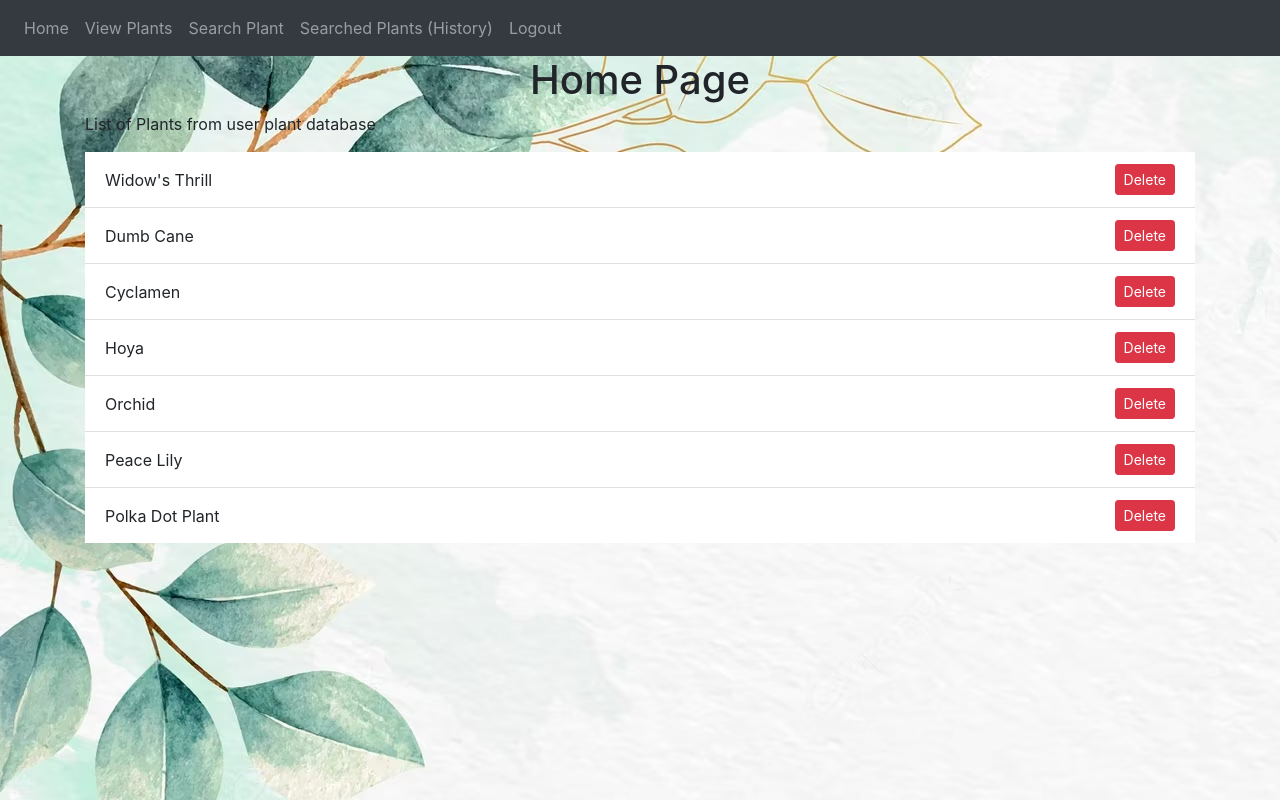
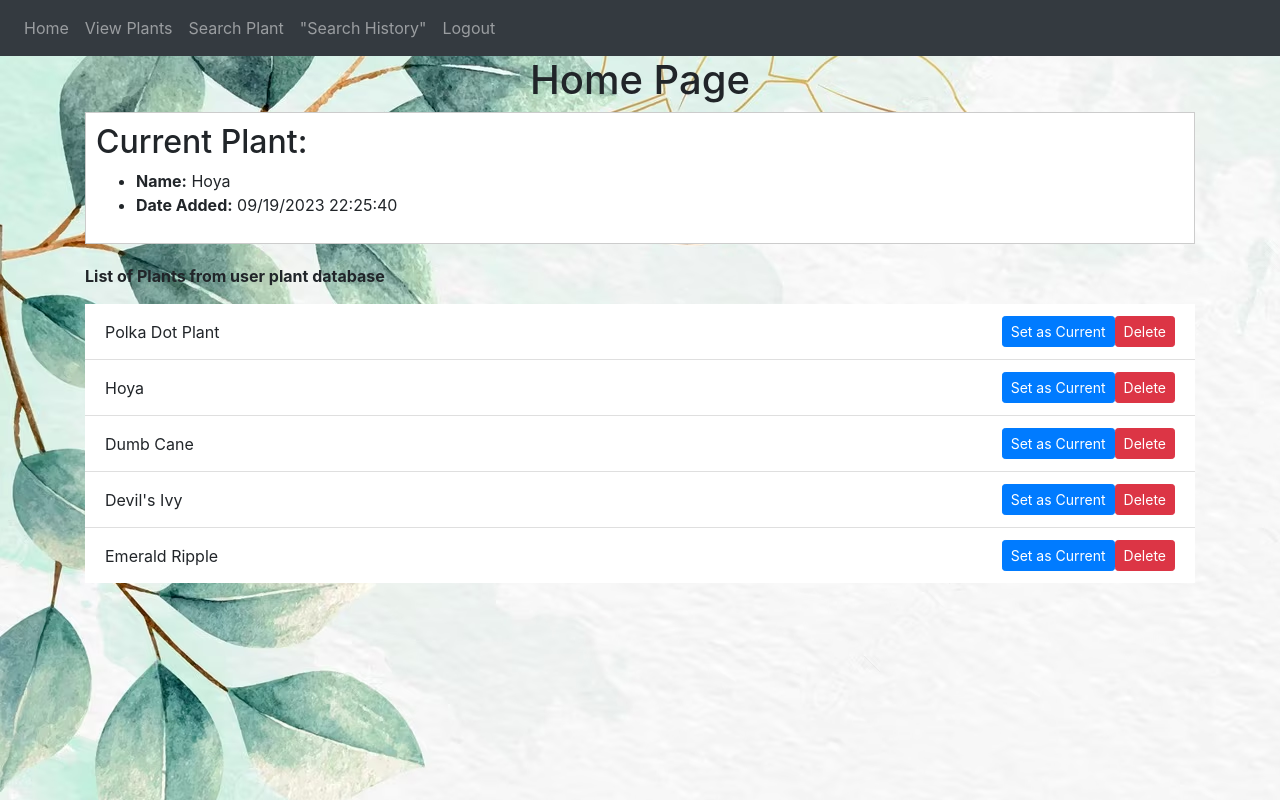
Before and after one commit to jackiemed96/CMPE195A_Project, a Flask app: page / in a window 1280 px wide. Run offline with Flask 3, Linux system fonts and the light colour scheme; a user stored in the database is signed in; data comes from the database, SQL or seed files in the repository; some libraries are stand-ins or nearby versions.

Commit message:
home page updates

```diff
--- a/smart_planter/planter/models.py
+++ b/smart_planter/planter/models.py
@@ -22,8 +22,8 @@
     id = db.Column(db.Integer, primary_key=True)
     user = db.Column(db.Integer, db.ForeignKey('user.id'))
     plant = db.Column(db.String(200), db.ForeignKey('plants.name'))
-    searched_date_and_time = db.Column(db.DateTime, default=datetime.utcnow)
-
+    date_added = db.Column(db.DateTime, default=datetime.utcnow)
+    current = db.Column(db.Boolean, default=0)
 
 class Plant(db.Model):
     __tablename__ = 'plants'
--- a/smart_planter/planter/templates/base.html
+++ b/smart_planter/planter/templates/base.html
@@ -28,7 +28,7 @@
 					<a class="nav-item nav-link" id="home" href="/">Home</a>
 					<a class="nav-item nav-link" id="view-plants" href="/view-plants">View Plants</a>
 					<a class="nav-item nav-link" id="search-plants" href="/search">Search Plant</a>
-					<a class="nav-item nav-link" id="saved-plants" href="/search-history">Searched Plants (History)</a>
+					<a class="nav-item nav-link" id="saved-plants" href="/search-history">"Search History"</a>
 					<a class="nav-item nav-link" id="logout" href="/logout">Logout</a>
 					{% else %}
 					<a class="nav-item nav-link" id="login" href="/login">Login</a>
--- a/smart_planter/planter/templates/home.html
+++ b/smart_planter/planter/templates/home.html
@@ -1,16 +1,42 @@
 {% extends "base.html" %}
 {% block title %}Home{% endblock %}
 {% block content %}
+<style>
+    .current-plant-box {
+        border: 1px solid #ccc;
+        padding: 10px;
+        margin-bottom: 20px;
+        background-color: #ffffff; /* White background color */
+    }
+</style>
+
+
 <h1 align="center">Home Page</h1>
-<p>List of Plants from user plant database</p>
+{% if current_plant and current_plant.current == 1 %}
+    <div class="current-plant-box">
+        <h2>Current Plant:</h2>
+        <ul>
+            <li><strong>Name:</strong> {{ current_plant.plant }}</li>
+            <li><strong>Date Added:</strong> {{ current_plant.date_added.strftime("%m/%d/%Y %H:%M:%S") }}</li>
+        </ul>
+
+    </div>
+{% endif %}
+<p><strong>List of Plants from user plant database</strong></p>
 <ul class="list-group list-group-flush" id="user_plants">
     {% for user_plant in plants %}
         <li class="list-group-item d-flex justify-content-between align-items-center">
             {{ user_plant.plant }}
-        <form method="POST" action="/delete-plant" style="display:inline;">
+            <div class="btn-group" role="group" aria-label="Actions">
+                <form method="POST" action="/set-current-plant">
+                    <input type="hidden" name="current_plant" value="{{ user_plant.plant }}">
+                    <button type="submit" class="btn btn-primary btn-sm">Set as Current</button>
+                </form>
+                <form method="POST" action="/delete-plant">
                     <input type="hidden" name="plant_id" value="{{ user_plant.id }}">
                     <button type="submit" class="btn btn-danger btn-sm">Delete</button>
                 </form>
+            </div>
         </li>
     {% endfor %}
 </ul>
--- a/smart_planter/planter/templates/search-history.html
+++ b/smart_planter/planter/templates/search-history.html
@@ -4,13 +4,13 @@
   <thead>
     <tr>
       <th scope="col">Plant Name</th>
-      <th scope="col">Searched Date and Time</th>
+      <th scope="col">Date added to your database</th>
     </tr>
   </thead>
   {% for item in history %}
   <tbody>
     <td>{{ item.plant }}</td>
-    <td>{{ item.searched_date_and_time }}</td>
+    <td>{{ item.date_added.strftime("%m/%d/%Y %H:%M:%S") }}</td>
   </tbody>
   {% endfor %}
 </table>
--- a/smart_planter/planter/views.py
+++ b/smart_planter/planter/views.py
@@ -76,8 +76,12 @@
 @views.route("/", methods=["GET"])
 @login_required
 def home():
-    user_plants = UserPlants.query.all()  # Retrieve all UserPlants objects
-    return render_template("home.html", user=current_user, plants=user_plants)
+    user_plants = UserPlants.query.all()
+
+    # Retrieve the current plant for the logged-in user
+    current_plant = UserPlants.query.filter_by(user=current_user.id, current=True).first()
+
+    return render_template("home.html", user=current_user, plants=user_plants, current_plant=current_plant)
 
 
 # @views.route("/delete-plant", methods=["POST"])
@@ -142,7 +146,7 @@
         if not existing_user_plant:
             # Save the plant to the user's collection with added date
             user_plant = UserPlants(
-                user=current_user.id, plant=plant_name, searched_date_and_time=datetime.utcnow())
+                user=current_user.id, plant=plant_name, date_added=datetime.utcnow())
             db.session.add(user_plant)
             db.session.commit()
 
@@ -151,8 +155,6 @@
             flash(f"Plant '{plant_name}' is already in your collection", category="warning")
         # Redirect back to the search page or wherever you want to go
         return redirect(url_for("views.search_plant"))
-
-
 
 @views.route("/delete-plant", methods=["POST"])
 def delete_plant():
@@ -167,3 +169,23 @@
         flash("Unable to delete plant.", category="error")
 
     return redirect(url_for("views.home"))
+
+
+@views.route("/set-current-plant", methods=["POST"])
+def set_current_plant():
+    plant_name = request.form.get("current_plant")
+    user_plant = UserPlants.query.filter_by(user=current_user.id, plant=plant_name).first()
+
+    # Unset the current plant for this user
+    UserPlants.query.filter_by(user=current_user.id).update({"current": False})
+
+    # Set the new current plant
+    if user_plant:
+        user_plant.current = 1
+        db.session.commit()
+
+        flash(f"Current plant set to '{plant_name}'!", category="success")
+    else:
+        flash(f"Plant '{plant_name}' not found in your collection.", category="error")
+
+    return redirect(url_for("views.home", current_plant=plant_name))
```
Also changed, not shown: smart_planter/instance/database.db. Lines whose indentation alone changed are shown as unchanged.
